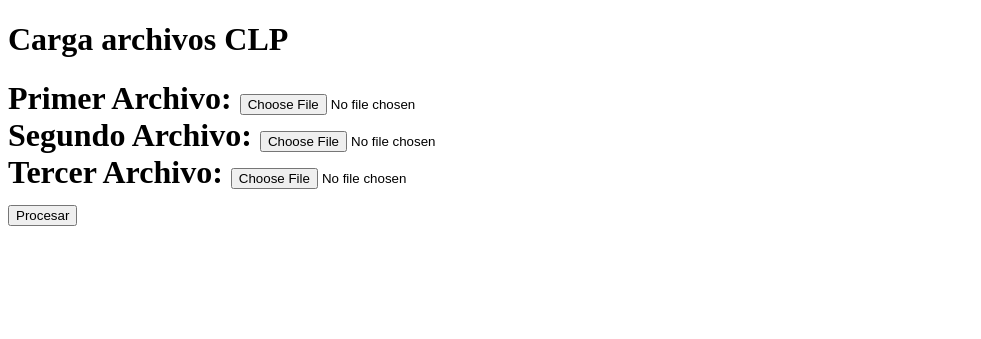
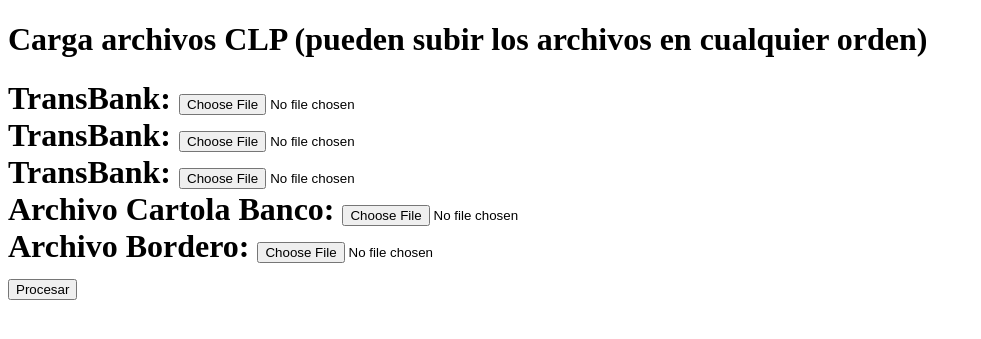
Before and after one commit to Roberto50p/Proyecto_de_titulo, a Django app: page /cargaclp in a window 1280 px wide. Shown: the top 339 px of the page, without its empty margins (0-981 px from the left). Run offline with Django 5.2, Linux system fonts and the light colour scheme.

Commit message:
cambios y actualizaciones Tomy

```diff
--- /dev/null
+++ b/proyecto/IdeasFuturas.txt
@@ -0,0 +1,2 @@
+Cargarclp --> requiere que esten si o si los 3 archivos (mostrar advertencia de que falta un archivo)
+ETL --> que se pueda reonocer el archivo a traves del nombre (listo)Y ADEMAS poder abrir el archivo y renocer de forma interna si es debito / credito / etc
--- a/proyecto/web/templates/cargaclp.html
+++ b/proyecto/web/templates/cargaclp.html
@@ -13,24 +13,36 @@
     y ser remplazados por los templates de Django
     {% endcomment %}
 
-<h1>Carga archivos CLP<h1>
-<form action="/subir" method="POST" enctype="multipart/form-data">
+<h1>Carga archivos CLP (pueden subir los archivos en cualquier orden)<h1>
+<form action="{% url 'cargaclp' %}" method="POST" enctype="multipart/form-data">
     {% csrf_token %}
     <div>
-        <label for="Débito">Primer Archivo:</label>
+        <label for="Débito">TransBank:</label>
         <input type="file" id="archivo1" name="archivo1"
         accept =".xlsx, .xls, .csv" required>
     </div>
 
     <div>
-        <label for="Credito">Segundo Archivo:</label>
+        <label for="Credito">TransBank:</label>
         <input type="file" id="archivo2" name="archivo2"
         accept =".xlsx, .xls, .csv" required>
     </div>
 
     <div>
-        <label for="Prepago">Tercer Archivo:</label>
+        <label for="Prepago">TransBank:</label>
         <input type="file" id="archivo3" name="archivo3"
+        accept =".xlsx, .xls, .csv" required>
+    </div>
+
+    <div>
+        <label for="Prepago">Archivo Cartola Banco:</label>
+        <input type="file" id="archiv4" name="archivo4"
+        accept =".xlsx, .xls, .csv" required>
+    </div>
+
+    <div>
+        <label for="Prepago">Archivo Bordero:</label>
+        <input type="file" id="archivo5" name="archivo5"
         accept =".xlsx, .xls, .csv" required>
     </div>
 
--- a/proyecto/web/views.py
+++ b/proyecto/web/views.py
@@ -1082,10 +1082,13 @@
         archivos = [
             request.FILES.get("archivo1"),
             request.FILES.get("archivo2"),
-            request.FILES.get("archivo3")
+            request.FILES.get("archivo3"),
+            request.FILES.get("archivo4"),
+            request.FILES.get("archivo5")
         ]
         #resultados es la variable la cual llama el script de nuestro proceso de ETL
-        resultados = lectura_excel.identificar_procesar(archivos)
+        resultados = identificar_procesar(archivos)
+        print(resultados)
 
         return render(request, "cargaclp.html", {
             "resultados": resultados
```
Also changed, not shown: proyecto/GuiaTareas.md (+3 -4 lines), proyecto/hotel/conciliacion/etl/lectura_excel.py (+6 -2 lines), proyecto/Estructura.txt (renamed from proyecto/ordenarCarpetas.txt).
